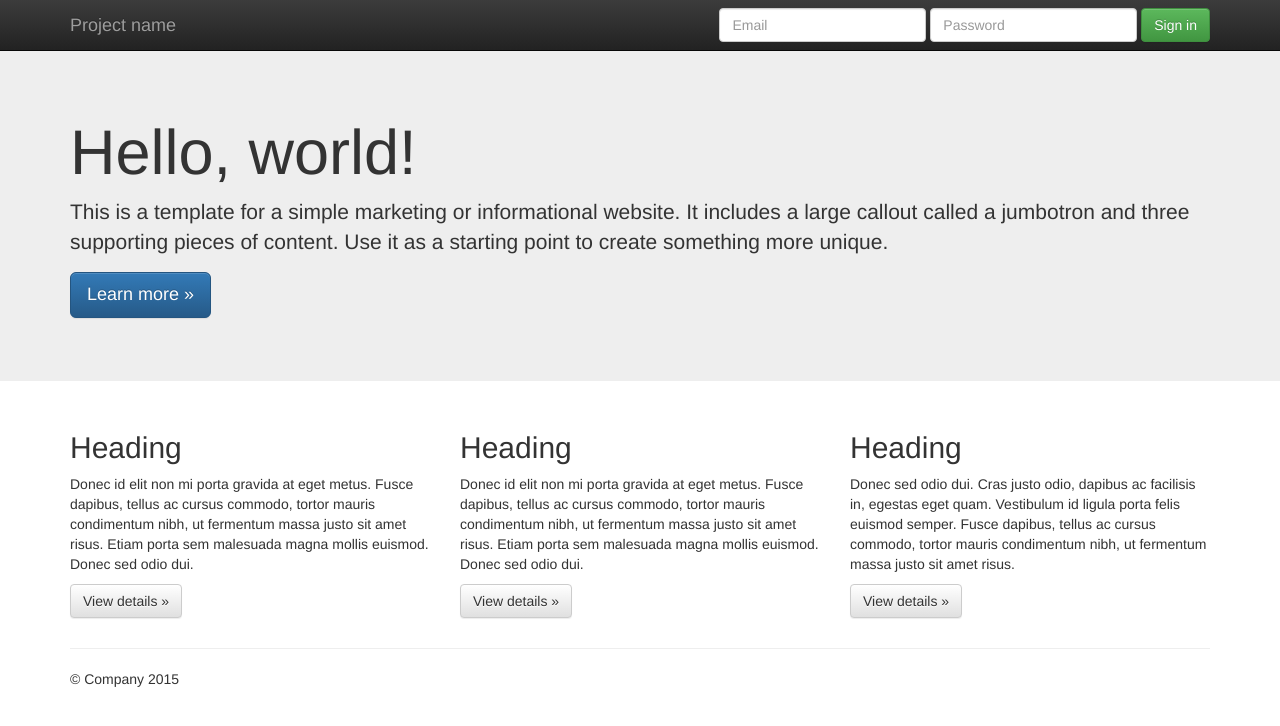
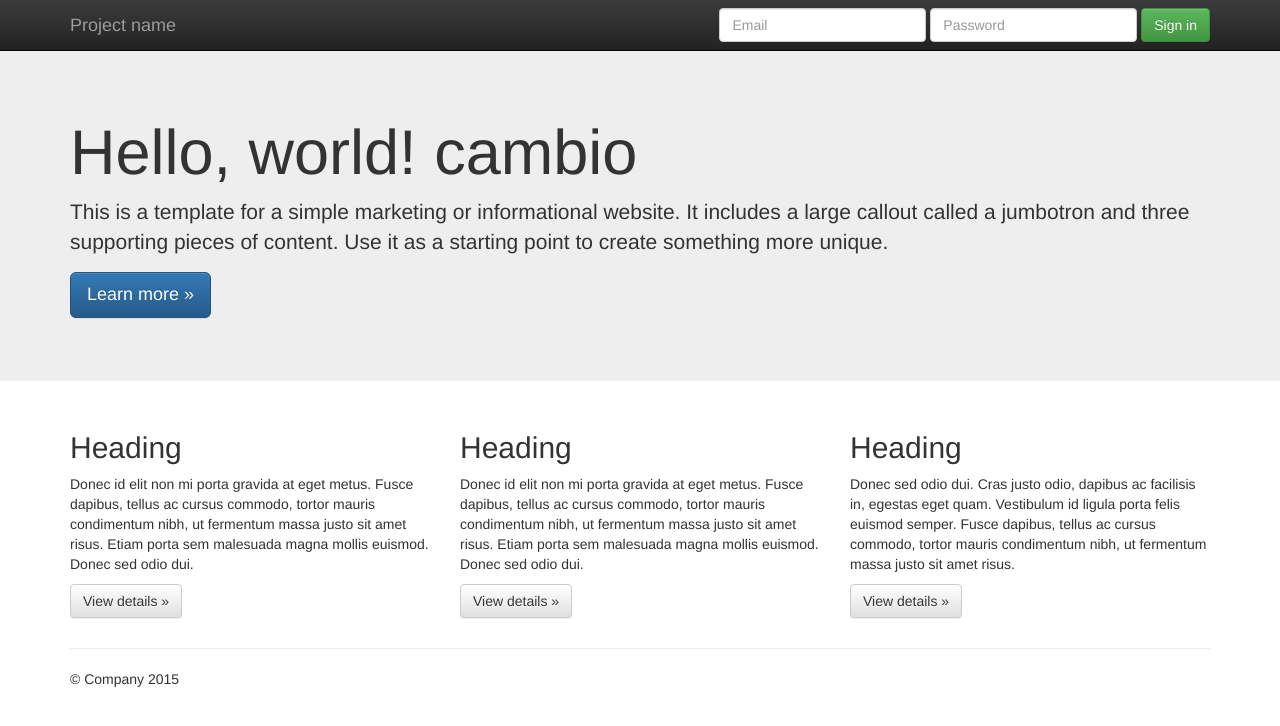
Before and after one commit to JALIXD/severo-ed-git, a plain HTML site: page index.html in a window 1280 px wide. Drawn offline with nearby package versions, Linux system fonts and the light colour scheme.

Commit message:
cambio en index

```diff
--- a/index.html
+++ b/index.html
@@ -55,7 +55,7 @@
     <!-- Main jumbotron for a primary marketing message or call to action -->
     <div class="jumbotron">
       <div class="container">
-        <h1>Hello, world!</h1>
+        <h1>Hello, world! cambio </h1>
         <p>This is a template for a simple marketing or informational website. It includes a large callout called a jumbotron and three supporting pieces of content. Use it as a starting point to create something more unique.</p>
         <p><a class="btn btn-primary btn-lg" href="#" role="button">Learn more &raquo;</a></p>
       </div>
```
